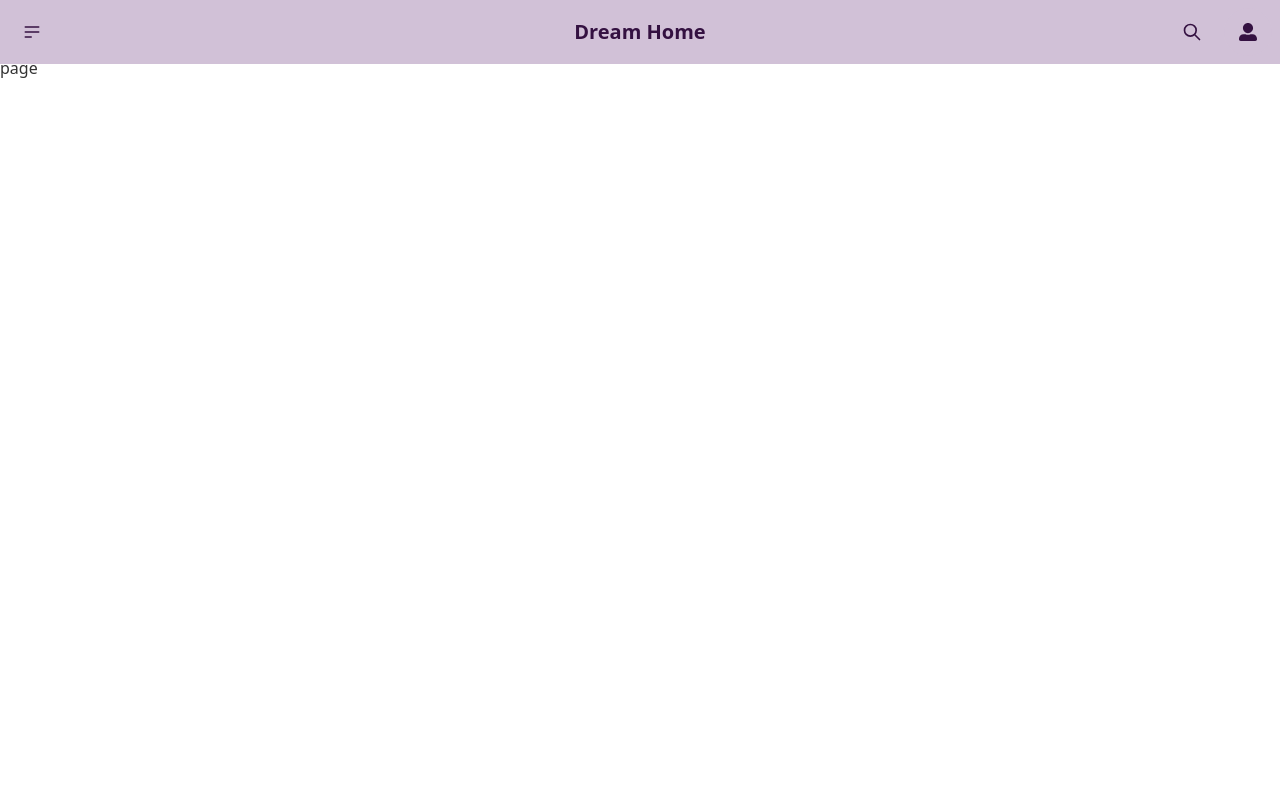
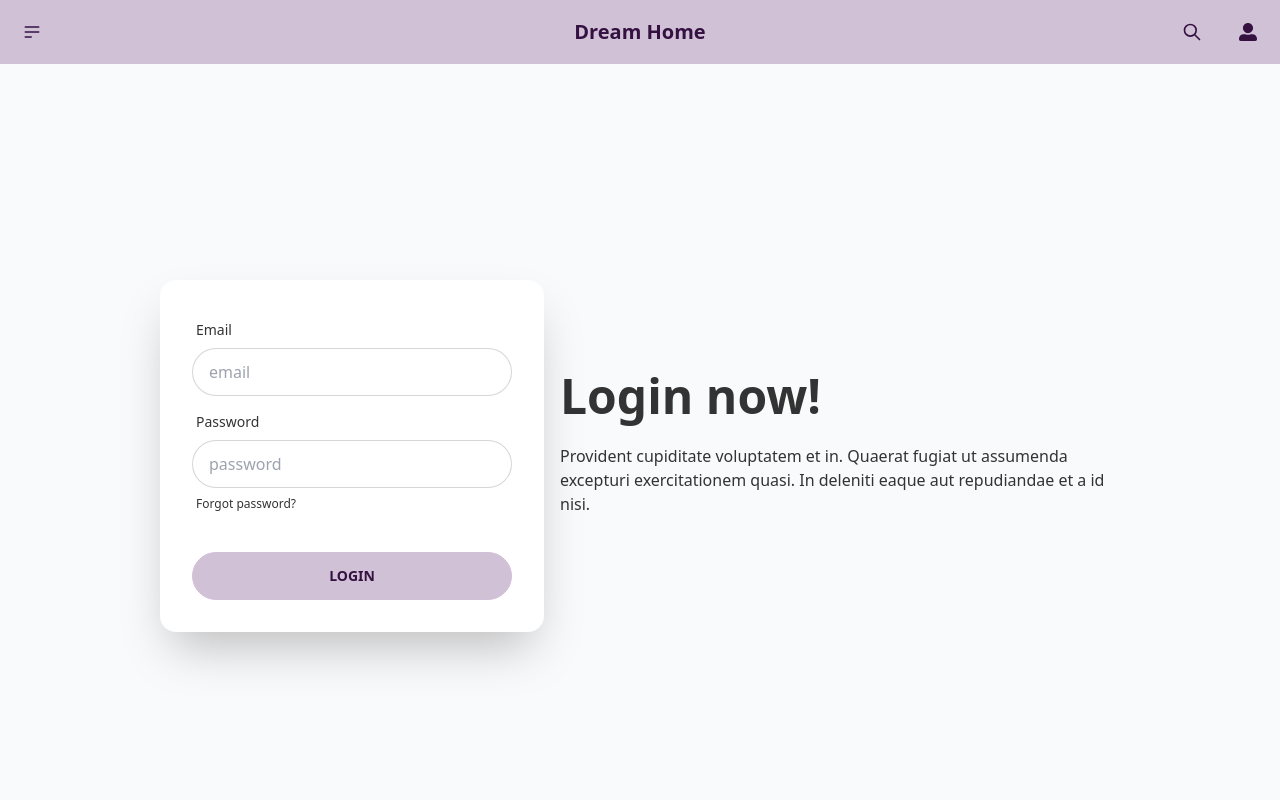
Before and after one commit to parikshith078/dream-home, a Next.js app: page /login in a window 1280 px wide. Shown: the top 800 px of the page. Built offline with nearby package versions, Linux system fonts and the light colour scheme.

Commit message:
login page updated

```diff
--- a/app/login/page.tsx
+++ b/app/login/page.tsx
@@ -1,5 +1,54 @@
-const page = () => {
-  return <div>page</div>;
+import React from "react";
+import ReactDOM from "react-dom";
+import { FC } from "react";
+
+const Login: FC = () => {
+  return (
+    <div className="hero min-h-screen bg-base-200">
+      <div className="hero-content flex-col lg:flex-row-reverse px-40">
+        <div className="text-center lg:text-left">
+          <h1 className="text-5xl font-bold">Login now!</h1>
+          <p className="py-6">
+            Provident cupiditate voluptatem et in. Quaerat fugiat ut assumenda
+            excepturi exercitationem quasi. In deleniti eaque aut repudiandae et
+            a id nisi.
+          </p>
+        </div>
+        <div className="card flex-shrink-0 w-full max-w-sm shadow-2xl bg-base-100">
+          <div className="card-body">
+            <div className="form-control">
+              <label className="label">
+                <span className="label-text">Email</span>
+              </label>
+              <input
+                type="text"
+                placeholder="email"
+                className="input input-bordered"
+              />
+            </div>
+            <div className="form-control">
+              <label className="label">
+                <span className="label-text">Password</span>
+              </label>
+              <input
+                type="text"
+                placeholder="password"
+                className="input input-bordered"
+              />
+              <label className="label">
+                <a href="#" className="label-text-alt link link-hover">
+                  Forgot password?
+                </a>
+              </label>
+            </div>
+            <div className="form-control mt-6">
+              <button className="btn btn-primary">Login</button>
+            </div>
+          </div>
+        </div>
+      </div>
+    </div>
+  );
 };
 
-export default page;
+export default Login;
```
